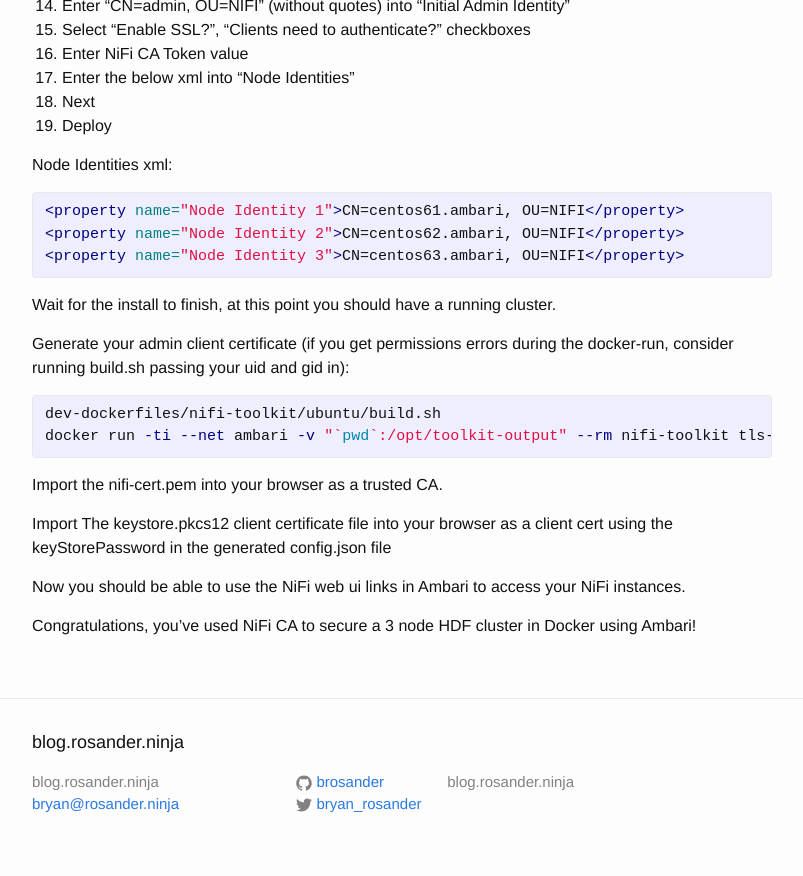
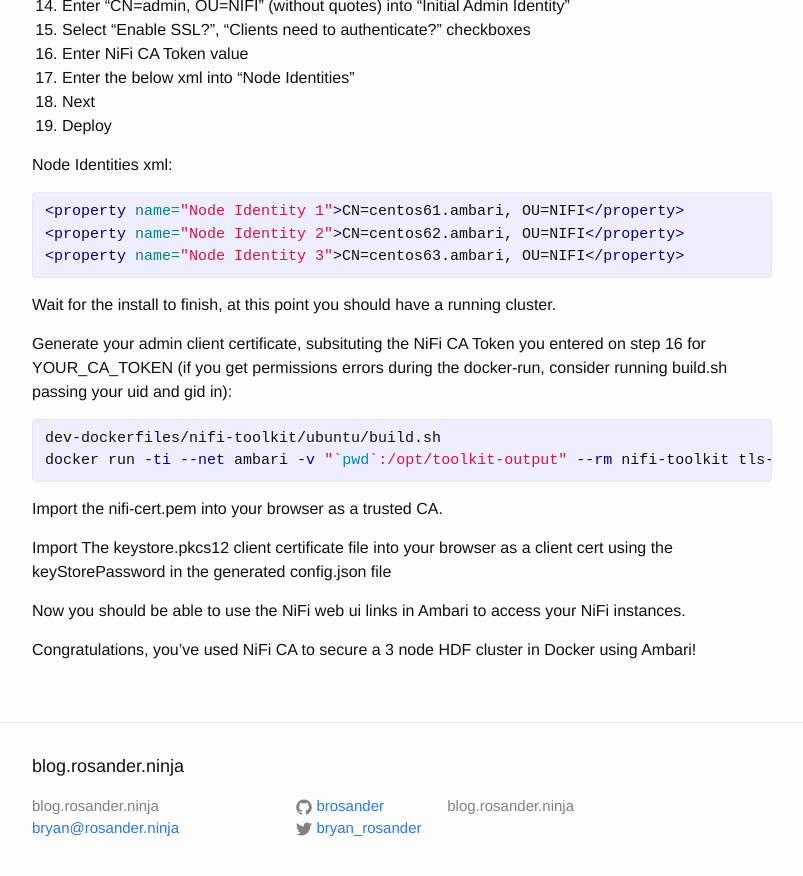
Before and after one commit to brosander/brosander.github.io, a Jekyll site: the page built from _posts/2016-09-21-nifi-ca.markdown, in a window 1280 px wide and 900 px high, scrolled down 1725 px. Shown: the top 876 px of the window, without its empty margins (238-1041 px from the left). Built offline with Jekyll 4.4.1, drawn with Linux system fonts in a browser that asks for light colours; comment, search, counter and statistics services are not loaded.

Commit message:
clarifying toolkit client invocation

```diff
--- a/_posts/2016-09-21-nifi-ca.markdown
+++ b/_posts/2016-09-21-nifi-ca.markdown
@@ -70,7 +70,7 @@ Node Identities xml:
 
 Wait for the install to finish, at this point you should have a running cluster.
 
-Generate your admin client certificate (if you get permissions errors during the docker-run, consider running build.sh passing your uid and gid in):
+Generate your admin client certificate, subsituting the NiFi CA Token you entered on step 16 for YOUR_CA_TOKEN (if you get permissions errors during the docker-run, consider running build.sh passing your uid and gid in):
 {% highlight shell %}
 dev-dockerfiles/nifi-toolkit/ubuntu/build.sh
 docker run -ti --net ambari -v "`pwd`:/opt/toolkit-output" --rm nifi-toolkit tls-toolkit.sh client -c centos61.ambari -D 'CN=admin, OU=NIFI' -p 10443 -T pkcs12 -t YOUR_CA_TOKEN
```
